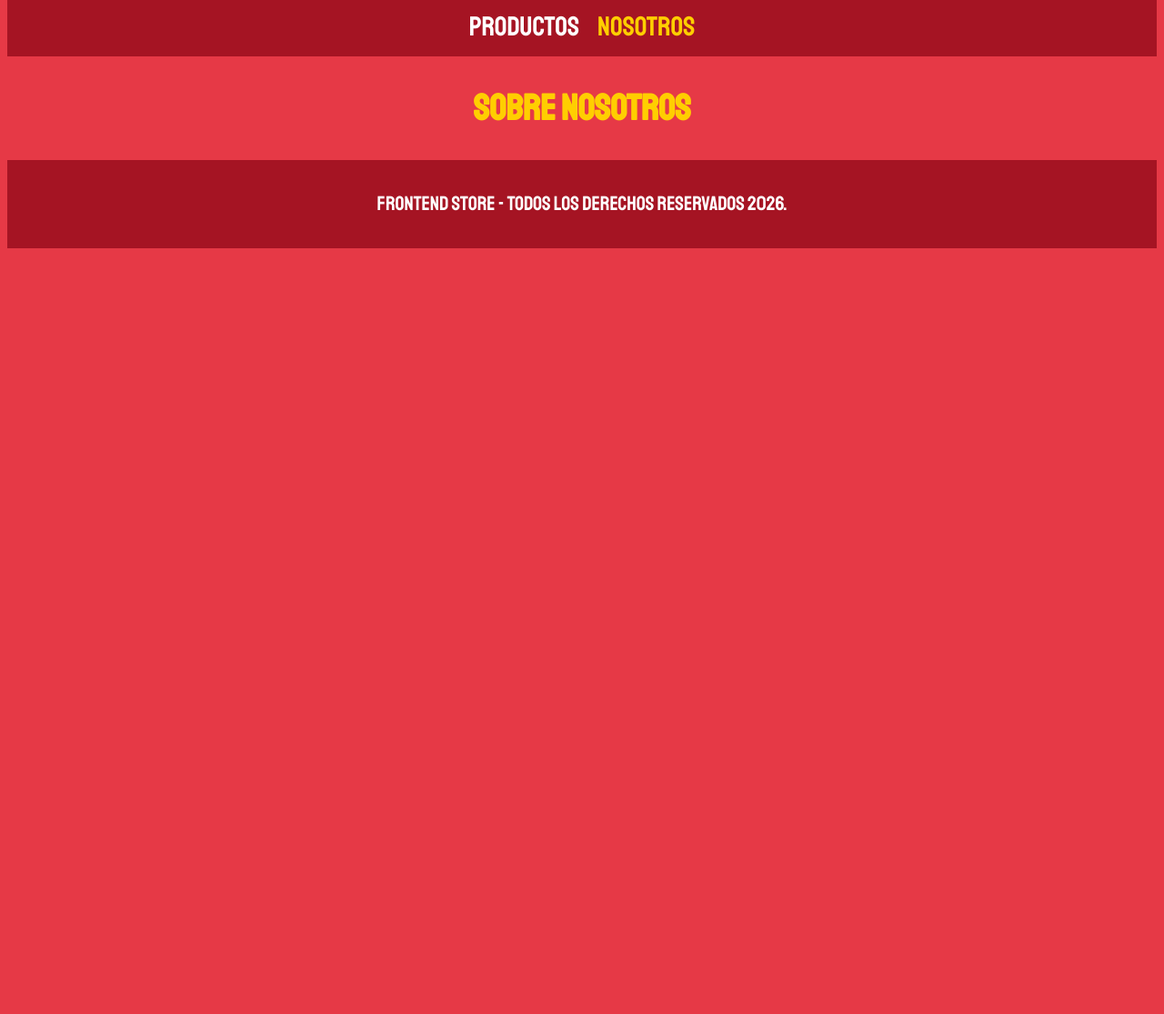
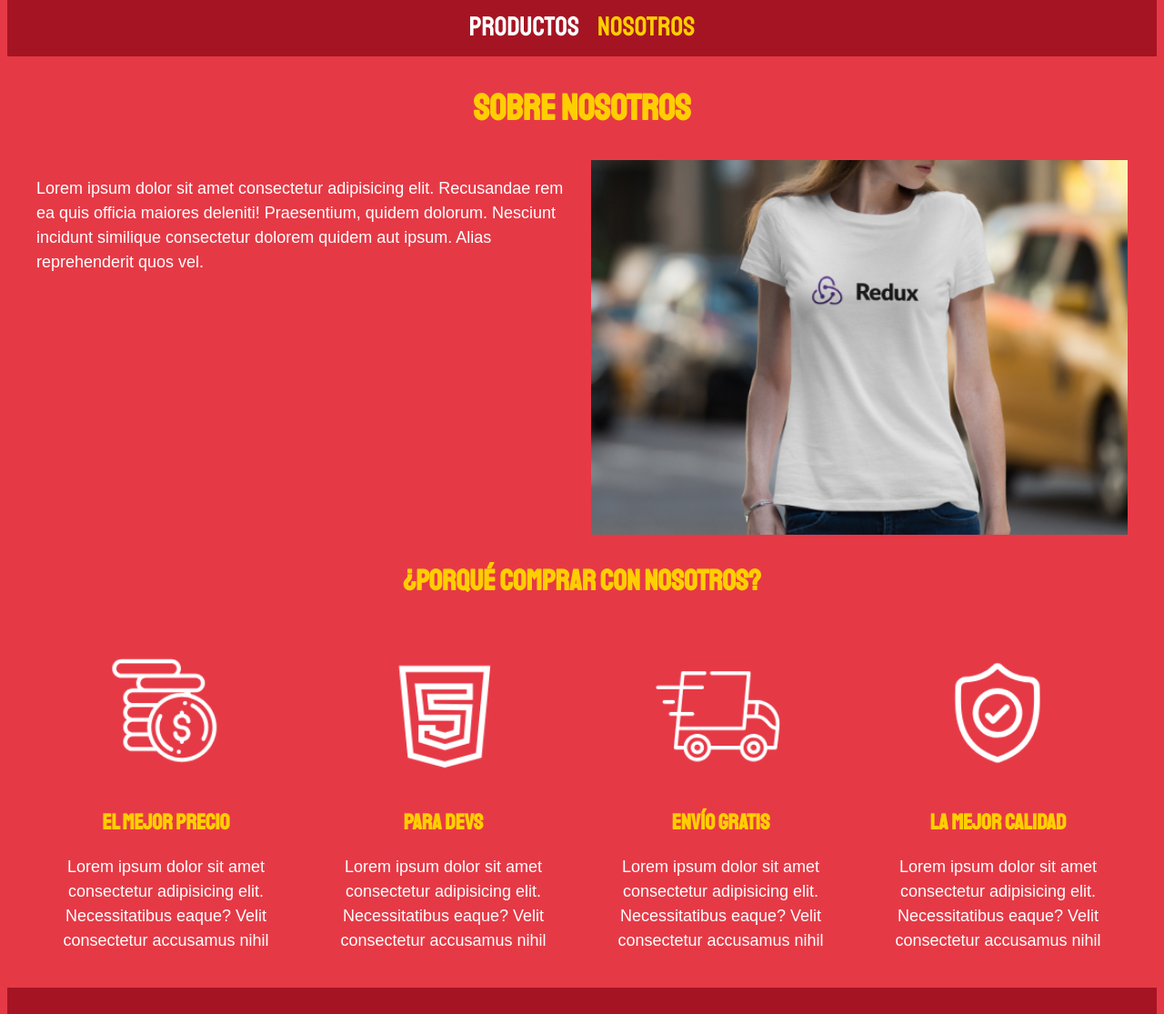
Before and after one commit to FabianReina/Frontend-Store-, a plain HTML site: page nosotros.html in a window 1280 px wide. Shown: the part 175-1290 px from the top of the page at 91% size. Before the commit the page ends 800 px from the top, so only its background shows below. Drawn offline with Linux system fonts and the light colour scheme.

Commit message:
feat: agrega estructura y estilos de nosotros

```diff
--- a/css/styles.css
+++ b/css/styles.css
@@ -148,6 +148,7 @@ h3 {
     font-size: 2.8rem;
     color: var(--secundario);
 }
+
 .producto__nombre,
 .producto__precio {
     font-family: var(--fuentePrincipal);
@@ -157,26 +158,77 @@ h3 {
 }
 
 /** GRAFICOS **/
-.grafico{
- min-height: 30rem;
-background-size: cover;
-grid-column: 1/3;
+.grafico {
+    min-height: 30rem;
+    background-size: cover;
+    grid-column: 1/3;
 }
 
-.grafico--camisas{
+.grafico--camisas {
     grid-row: 2/3;
     background-image: url(../img/grafico1.jpg);
 
 }
 
-.grafico--node{
+.grafico--node {
     background-image: url(../img/grafico2.jpg);
     grid-row: 8/9;
 }
 
 @media (min-width: 768px) {
-    .grafico--node{
-    grid-row: 5/6;
-    grid-column: 2/4;
+    .grafico--node {
+        grid-row: 5/6;
+        grid-column: 2/4;
+    }
 }
+
+/** NOSOTROS **/
+.nosotros {
+    display: grid;
+    grid-template-rows: repeat(2, auto);
 }
+
+@media (min-width: 768px) {
+    .nosotros {
+        grid-template-columns: repeat(2, 1fr);
+        column-gap: 2rem;
+    }
+}
+
+.nosotros__imagen {
+    width: 100%;
+    grid-row: 1/2;
+
+}
+
+@media (min-width: 768px) {
+    .nosotros__imagen {
+        grid-column: 2/3;
+    }
+
+}
+
+/** BLOQUES **/
+.bloques{
+    display: grid;
+    grid-template-columns: repeat(2, 1fr);
+    gap: 2rem;
+}
+
+@media (min-width: 768px) {
+    .bloques{
+        grid-template-columns: repeat(4, 1fr);
+    }
+}
+
+.bloque{
+    text-align: center;
+}
+
+.comprar__imagen{
+    width: 85%;
+}
+
+.comprar__nombre{
+    margin: 0;
+}
--- a/nosotros.html
+++ b/nosotros.html
@@ -28,7 +28,74 @@
     <main class="contenedor">
         <h1>Sobre Nosotros</h1>
 
+        <div class="nosotros">
+
+            <div class="nosotros__contenido">
+                <p class="nosotros__texto">Lorem ipsum dolor sit amet consectetur adipisicing elit. Recusandae rem ea
+                    quis officia maiores deleniti! Praesentium,
+                    quidem dolorum. Nesciunt incidunt similique consectetur dolorem quidem aut ipsum. Alias
+                    reprehenderit quos vel.
+                </p>
+            </div>
+            <img class="nosotros__imagen" src="img/nosotros.jpg" alt="imagen sobre nosotros">
+        </div>
+
     </main>
+
+    <section class="contenedor comprar">
+           <h2 class="comprar__titulo">¿Porqué comprar con nosotros?</h2>
+
+        <div class="bloques">
+
+        <div class="bloque">
+                <div class="comprar__contenido">
+                    <img class="comprar__imagen" src="img/icono_1.png" alt="icono de compra">
+                    <div class="comprar__informacion">
+                        <h3 class="comprar__nombre">El mejor precio</h3>
+                        <p class="comprar__descripcion">Lorem ipsum dolor sit amet consectetur adipisicing elit.
+                            Necessitatibus eaque? Velit consectetur accusamus nihil
+                        </p>
+                    </div>
+                </div>
+            </div> <!--.comprar -->
+
+            <div class="bloque">
+                <div class="comprar__contenido">
+                    <img class="comprar__imagen" src="img/icono_2.png" alt="icono de compra">
+                    <div class="comprar__informacion">
+                        <h3 class="comprar__nombre">Para devs</h3>
+                        <p class="comprar__descripcion">Lorem ipsum dolor sit amet consectetur adipisicing elit.
+                            Necessitatibus eaque? Velit consectetur accusamus nihil
+                        </p>
+                    </div>
+                </div>
+            </div> <!--.comprar -->
+            <div class="bloque">
+                <div class="comprar__contenido">
+                    <img class="comprar__imagen" src="img/icono_3.png" alt="icono de compra">
+                    <div class="comprar__informacion">
+                        <h3 class="comprar__nombre">Envío gratis</h3>
+                        <p class="comprar__descripcion">Lorem ipsum dolor sit amet consectetur adipisicing elit.
+                            Necessitatibus eaque? Velit consectetur accusamus nihil
+                        </p>
+                    </div>
+                </div>
+            </div> <!--.comprar -->
+            <div class="bloque">
+                <div class="comprar__contenido">
+                    <img class="comprar__imagen" src="img/icono_4.png" alt="icono de compra">
+                    <div class="comprar__informacion">
+                        <h3 class="comprar__nombre">La mejor calidad</h3>
+                        <p class="comprar__descripcion">Lorem ipsum dolor sit amet consectetur adipisicing elit.
+                            Necessitatibus eaque? Velit consectetur accusamus nihil
+                        </p>
+                    </div>
+                </div>
+            </div> <!--.comprar -->
+
+        </div>
+
+    </section>
 
     <footer class="footer">
         <p class="footer__texto">FrontEnd Store - Todos los derechos reservados 2026. </p>
```
